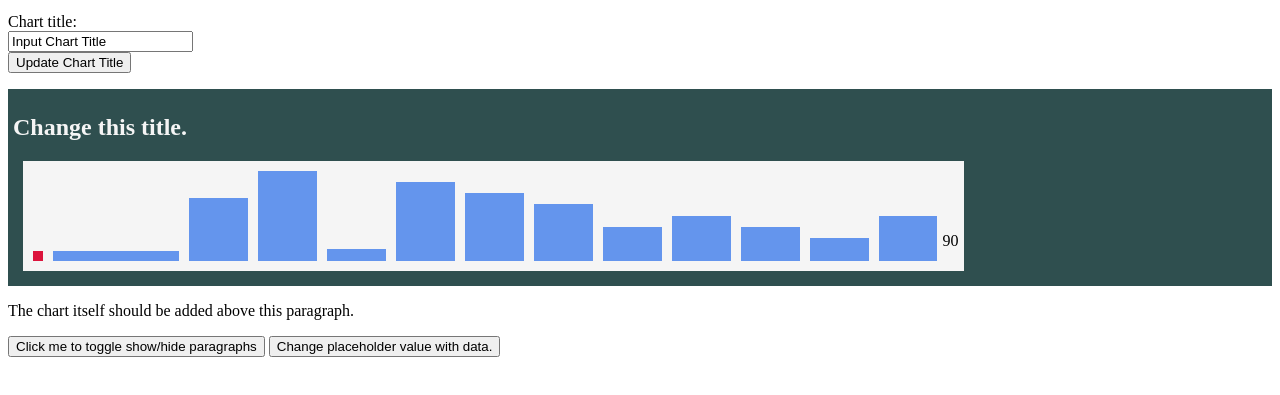
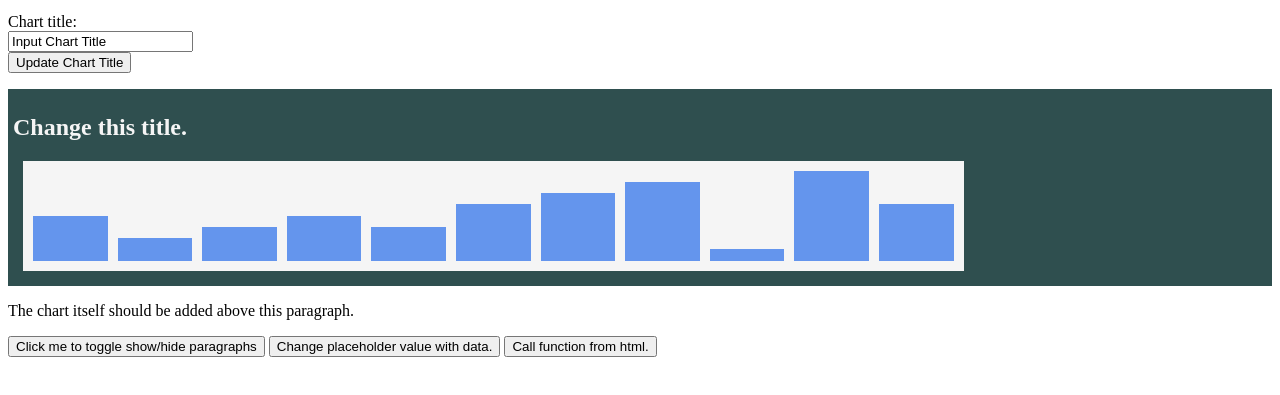
Before and after one commit to diegojcastro/bar-charts, a website: page bargraph-first-attempt.html in a window 1280 px wide. Both pictures are taken after a click on the button "Change placeholder value with data.". Shown: the part 101-496 px from the top of the page. Drawn offline with Linux system fonts and the light colour scheme.

Commit message:
Created graphArea(data) function so bar drawing code can be used more flexibly

```diff
--- a/bar-graph-scripts.js
+++ b/bar-graph-scripts.js
@@ -11,18 +11,11 @@ $(document).ready(function(){
   var myData = [4, 2, 3, 4, 3, 5, 6, 7, 1, 8];
   myData.push(5);
 
-  $("#getData").click(function() {
-    var convertedData = "";
-    for (var dataEntry of myData) {
-      convertedData += dataEntry;
-    }
 
-    // if I reference below as #graphArea it doesn't work.
-    // it does not return a number for .height()
-    let outerChartHeight = $(".graphArea").height();
-    // $("#placeholderText").text(convertedData);
-    $("#placeholderText").text(outerChartHeight);
 
+
+  function graphArea(data) {
+    data.reverse();
 
     $("#firstBar").width(0);
     $("#firstBar").attr({
@@ -39,6 +32,9 @@ $(document).ready(function(){
       }
     }
 
+    let chartHeight = $(".graphArea").height();
+    // $("#placeholderText").text(chartHeight);
+    $("#placeholderText").remove();
 
     for(let barCount = 0; barCount < numBars; barCount++) {
       let newBar = document.createElement("div");
@@ -51,7 +47,6 @@ $(document).ready(function(){
         "title": titleNum
       });
 
-      let chartHeight = $(".graphArea").height();
 
       $(newBar).width(percentWidth+"%");
       //$(newBar).height(chartHeight);
@@ -64,13 +59,17 @@ $(document).ready(function(){
     //Manual test of a last bar:
     let lastBar = document.createElement("div");
     $(lastBar).addClass("bar");
-    let percentHeight = "100%";
-    $(lastBar).attr("title",percentHeight);
+    let percentHeight = 1.0;
+    $(lastBar).attr("title",percentHeight * chartHeight);
     //Height looks very small. 100% of what?
-    $(lastBar).height(percentHeight);
+    $(lastBar).height(percentHeight * chartHeight);
     $(lastBar).width("20%");
-    $("#firstBar").after(lastBar);
 
-  });
+    // Uncomment below to display test bar at start of graph
+    // $("#firstBar").after(lastBar);
+  }
+
+  $("#getData").click(function() { graphArea(myData) } );
+
 
 });
--- a/bargraph-first-attempt.html
+++ b/bargraph-first-attempt.html
@@ -54,7 +54,7 @@
     <article class="graphBox">
       <h2 id="graphTitle">Change this title.</h2>
       <section class="graphArea" id="#graphArea">
-        <div id="firstBar" class="bar" style="background-color: crimson;"></div>
+        <div id="firstBar" style="background-color: crimson;" margin=0 padding=0;></div>
         <p id="placeholderText">This text should be replaced by the actual graph image later.</p>
       </section>
     </article>
@@ -63,6 +63,7 @@
 
   <button id="paragraphToggle">Click me to toggle show/hide paragraphs</button>
   <button id="getData">Change placeholder value with data.</button>
+  <button id="testFunc">Call function from html.</button>
 
 </body>
 </html>
```
